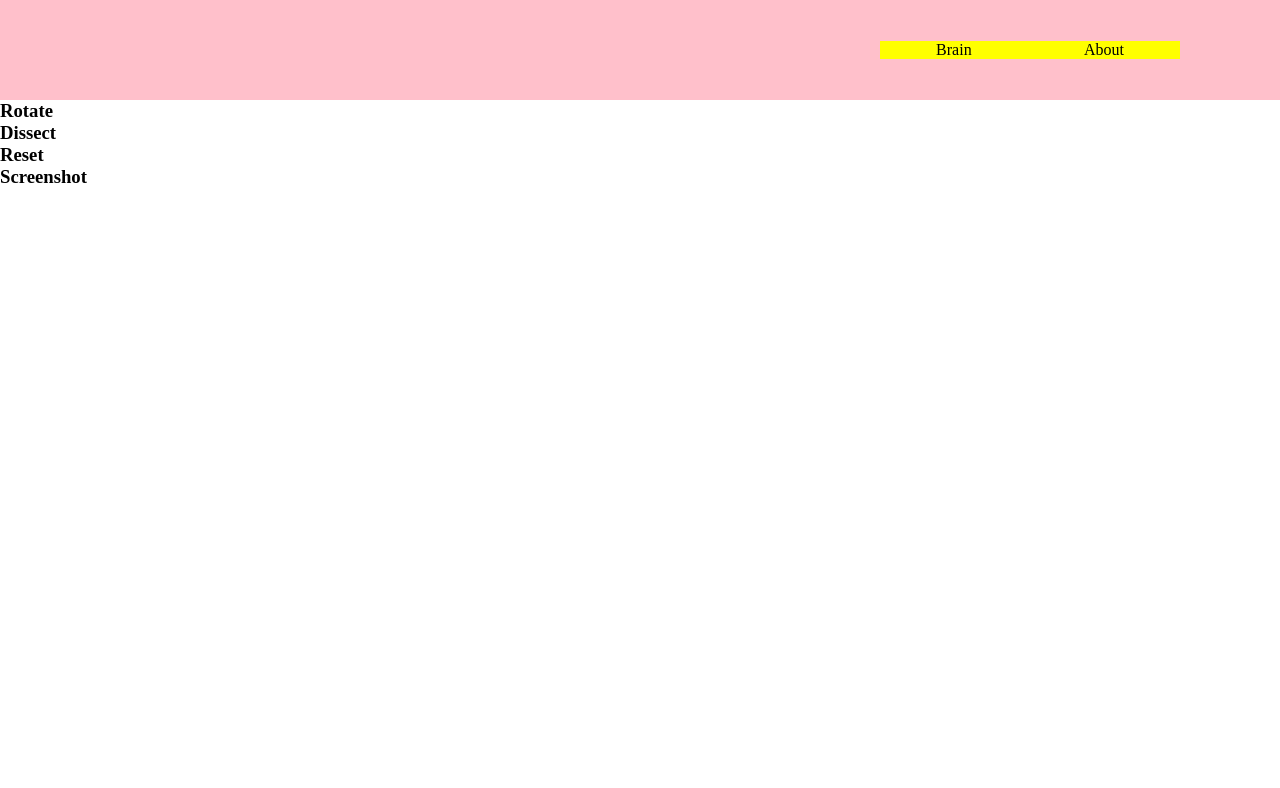
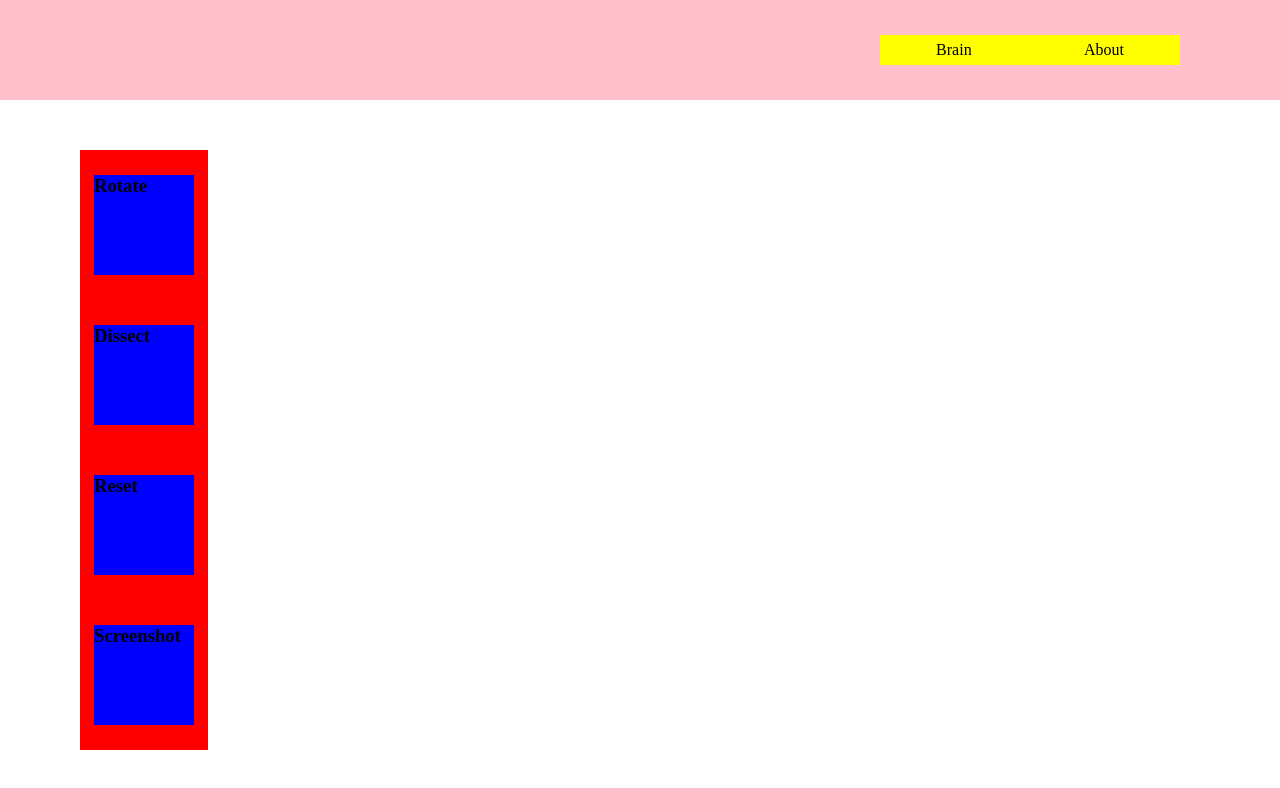
Before and after one commit to ginawatanabe/brain, a website: page index.html in a window 1280 px wide. Drawn offline with nearby package versions, Linux system fonts and the light colour scheme.

Commit message:
Added base stylings.

```diff
--- a/css/styles.css
+++ b/css/styles.css
@@ -13,7 +13,7 @@ nav {
 }
 
 ul {
-  height: inherit:auto;
+  height: 30px;
   width: 300px;
   background-color: yellow;
   margin-right: 100px;
@@ -23,3 +23,22 @@ ul {
   list-style-type: none;
   padding: 0;
 }
+
+.options {
+  height: 600px;
+  width: 10%;
+  background-color: red;
+  top: 150px;
+  left: 80px;
+  position: fixed;
+  display: flex;
+  justify-content: space-around;
+  align-items: center;
+  flex-direction: column;
+}
+
+.options section {
+  height: 100px;
+  width: 100px;
+  background-color: blue;
+}
```
